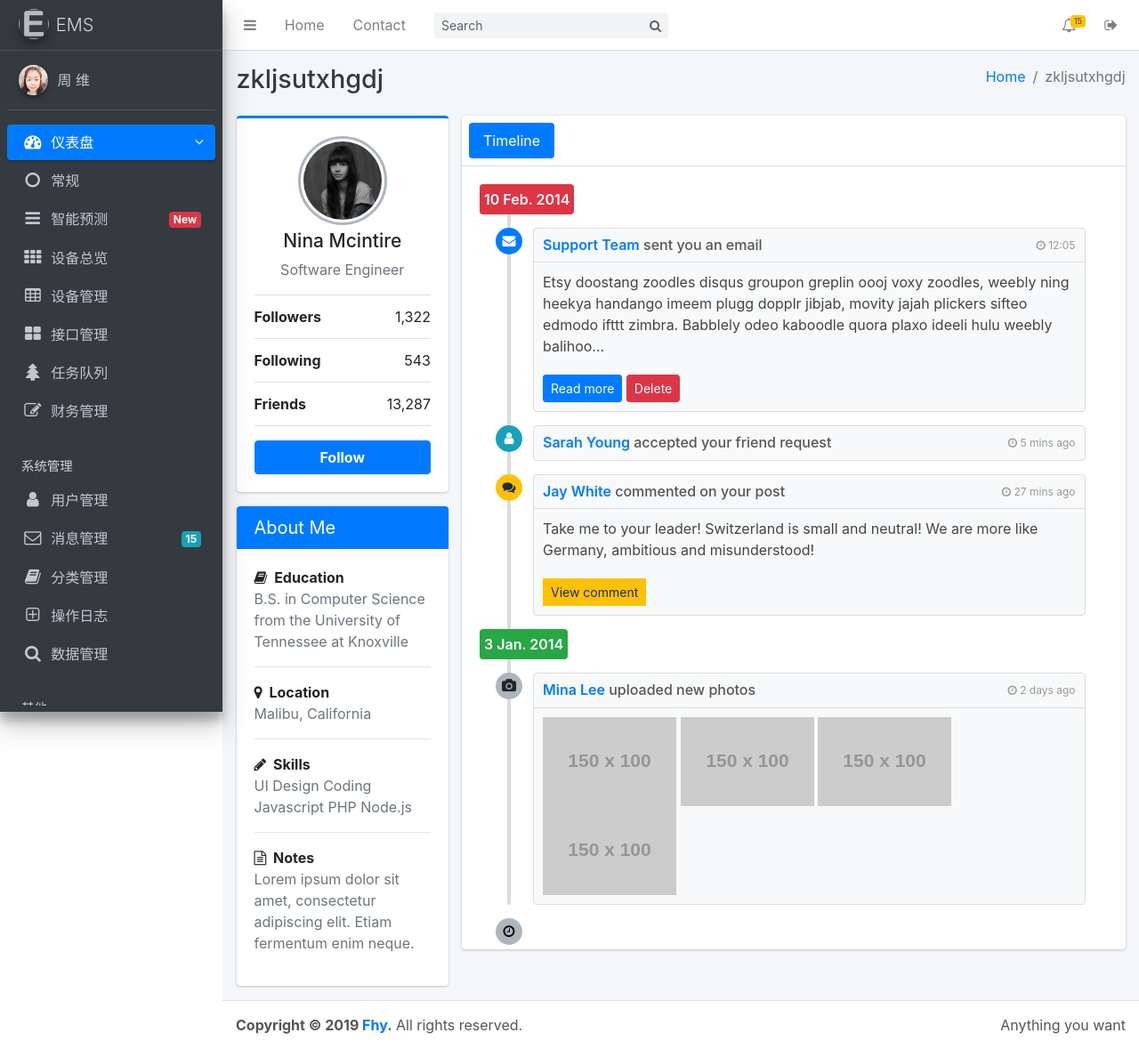
After one commit to xiaomao361/ems, a Django app: a page that uses ems/templates/detail.html in a window 1280 px wide. The commit adds this page. Shown: the whole page at 89% size. Run offline with Django 3.2, Linux system fonts and the light colour scheme; a user stored in the database is signed in; grey boxes labelled with a size stand in for pictures from a placeholder-image service; some libraries are stand-ins or nearby versions.

Commit message:
A: sample detail

```diff
--- /dev/null
+++ b/ems/templates/detail.html
@@ -0,0 +1,227 @@
+{% extends 'base.html' %}
+{% load staticfiles %}
+{% block title %} 设备详情 {% endblock %}
+
+{% block css %}
+<!-- Ionicons -->
+<link rel="stylesheet" href="{% static 'adminlte/css/ionicons.min.css' %}">
+{% endblock %}
+
+{% block content %}
+
+<!-- Main content -->
+<section class="content">
+    <div class="container-fluid">
+        <div class="row">
+            <div class="col-md-3">
+
+                <!-- Profile Image -->
+                <div class="card card-primary card-outline">
+                    <div class="card-body box-profile">
+                        <div class="text-center">
+                            <img class="profile-user-img img-fluid img-circle"
+                                src="{% static 'adminlte/img/user4-128x128.jpg' %}" alt="User profile picture">
+                        </div>
+
+                        <h3 class="profile-username text-center">Nina Mcintire</h3>
+
+                        <p class="text-muted text-center">Software Engineer</p>
+
+                        <ul class="list-group list-group-unbordered mb-3">
+                            <li class="list-group-item">
+                                <b>Followers</b> <a class="float-right">1,322</a>
+                            </li>
+                            <li class="list-group-item">
+                                <b>Following</b> <a class="float-right">543</a>
+                            </li>
+                            <li class="list-group-item">
+                                <b>Friends</b> <a class="float-right">13,287</a>
+                            </li>
+                        </ul>
+
+                        <a href="#" class="btn btn-primary btn-block"><b>Follow</b></a>
+                    </div>
+                    <!-- /.card-body -->
+                </div>
+                <!-- /.card -->
+
+                <!-- About Me Box -->
+                <div class="card card-primary">
+                    <div class="card-header">
+                        <h3 class="card-title">About Me</h3>
+                    </div>
+                    <!-- /.card-header -->
+                    <div class="card-body">
+                        <strong><i class="fa fa-book mr-1"></i> Education</strong>
+
+                        <p class="text-muted">
+                            B.S. in Computer Science from the University of Tennessee at Knoxville
+                        </p>
+
+                        <hr>
+
+                        <strong><i class="fa fa-map-marker mr-1"></i> Location</strong>
+
+                        <p class="text-muted">Malibu, California</p>
+
+                        <hr>
+
+                        <strong><i class="fa fa-pencil mr-1"></i> Skills</strong>
+
+                        <p class="text-muted">
+                            <span class="tag tag-danger">UI Design</span>
+                            <span class="tag tag-success">Coding</span>
+                            <span class="tag tag-info">Javascript</span>
+                            <span class="tag tag-warning">PHP</span>
+                            <span class="tag tag-primary">Node.js</span>
+                        </p>
+
+                        <hr>
+
+                        <strong><i class="fa fa-file-text-o mr-1"></i> Notes</strong>
+
+                        <p class="text-muted">Lorem ipsum dolor sit amet, consectetur adipiscing elit. Etiam fermentum
+                            enim neque.</p>
+                    </div>
+                    <!-- /.card-body -->
+                </div>
+                <!-- /.card -->
+            </div>
+            <!-- /.col -->
+            <div class="col-md-9">
+                <div class="card">
+                    <div class="card-header p-2">
+                        <ul class="nav nav-pills">
+                            <li class="nav-item"><a class="nav-link active" href="#timeline"
+                                    data-toggle="tab">Timeline</a>
+                            </li>
+                        </ul>
+                    </div><!-- /.card-header -->
+                    <div class="card-body">
+                        <!-- /.tab-pane -->
+                        <div class="tab-pane" id="timeline">
+                            <!-- The timeline -->
+                            <ul class="timeline timeline-inverse">
+                                <!-- timeline time label -->
+                                <li class="time-label">
+                                    <span class="bg-danger">
+                                        10 Feb. 2014
+                                    </span>
+                                </li>
+                                <!-- /.timeline-label -->
+                                <!-- timeline item -->
+                                <li>
+                                    <i class="fa fa-envelope bg-primary"></i>
+
+                                    <div class="timeline-item">
+                                        <span class="time"><i class="fa fa-clock-o"></i> 12:05</span>
+
+                                        <h3 class="timeline-header"><a href="#">Support Team</a> sent you an email
+                                        </h3>
+
+                                        <div class="timeline-body">
+                                            Etsy doostang zoodles disqus groupon greplin oooj voxy zoodles,
+                                            weebly ning heekya handango imeem plugg dopplr jibjab, movity
+                                            jajah plickers sifteo edmodo ifttt zimbra. Babblely odeo kaboodle
+                                            quora plaxo ideeli hulu weebly balihoo...
+                                        </div>
+                                        <div class="timeline-footer">
+                                            <a href="#" class="btn btn-primary btn-sm">Read more</a>
+                                            <a href="#" class="btn btn-danger btn-sm">Delete</a>
+                                        </div>
+                                    </div>
+                                </li>
+                                <!-- END timeline item -->
+                                <!-- timeline item -->
+                                <li>
+                                    <i class="fa fa-user bg-info"></i>
+
+                                    <div class="timeline-item">
+                                        <span class="time"><i class="fa fa-clock-o"></i> 5 mins ago</span>
+
+                                        <h3 class="timeline-header no-border"><a href="#">Sarah Young</a> accepted
+                                            your friend request
+                                        </h3>
+                                    </div>
+                                </li>
+                                <!-- END timeline item -->
+                                <!-- timeline item -->
+                                <li>
+                                    <i class="fa fa-comments bg-warning"></i>
+
+                                    <div class="timeline-item">
+                                        <span class="time"><i class="fa fa-clock-o"></i> 27 mins ago</span>
+
+                                        <h3 class="timeline-header"><a href="#">Jay White</a> commented on your post
+                                        </h3>
+
+                                        <div class="timeline-body">
+                                            Take me to your leader!
+                                            Switzerland is small and neutral!
+                                            We are more like Germany, ambitious and misunderstood!
+                                        </div>
+                                        <div class="timeline-footer">
+                                            <a href="#" class="btn btn-warning btn-flat btn-sm">View comment</a>
+                                        </div>
+                                    </div>
+                                </li>
+                                <!-- END timeline item -->
+                                <!-- timeline time label -->
+                                <li class="time-label">
+                                    <span class="bg-success">
+                                        3 Jan. 2014
+                                    </span>
+                                </li>
+                                <!-- /.timeline-label -->
+                                <!-- timeline item -->
+                                <li>
+                                    <i class="fa fa-camera bg-purple"></i>
+
+                                    <div class="timeline-item">
+                                        <span class="time"><i class="fa fa-clock-o"></i> 2 days ago</span>
+
+                                        <h3 class="timeline-header"><a href="#">Mina Lee</a> uploaded new photos
+                                        </h3>
+
+                                        <div class="timeline-body">
+                                            <img src="http://placehold.it/150x100" alt="..." class="margin">
+                                            <img src="http://placehold.it/150x100" alt="..." class="margin">
+                                            <img src="http://placehold.it/150x100" alt="..." class="margin">
+                                            <img src="http://placehold.it/150x100" alt="..." class="margin">
+                                        </div>
+                                    </div>
+                                </li>
+                                <!-- END timeline item -->
+                                <li>
+                                    <i class="fa fa-clock-o bg-gray"></i>
+                                </li>
+                            </ul>
+                        </div>
+                        <!-- /.tab-pane -->
+
+
+                        <!-- /.tab-pane -->
+                    </div>
+                    <!-- /.tab-content -->
+                </div><!-- /.card-body -->
+            </div>
+            <!-- /.nav-tabs-custom -->
+        </div>
+        <!-- /.col -->
+    </div>
+    <!-- /.row -->
+    </div><!-- /.container-fluid -->
+</section>
+<!-- /.content -->
+</div>
+<!-- /.content-wrapper -->
+
+{% endblock %}
+
+{% block script %}
+
+<!-- FastClick -->
+<script src="{% static 'plugins/fastclick/fastclick.js' %}"></script>
+<!-- page script -->
+
+{% endblock %}
--- a/ems/views.py
+++ b/ems/views.py
@@ -42,6 +42,16 @@ def index(request):
 def equipment(request):
     equs = models.Equipment.objects.all()
     return render(request, 'equipment.html', {'page': 'Equipment', 'equs': equs})
+
+@login_required
+def detail(request):
+    if request.method == "GET":
+         sn = request.GET['sn']
+    # sn = request.POST['sn']
+    # eqs = models.Equipment.objects.get(sn=sn)
+    # return render(request, 'detail.html', {'page': 'detail', 'eqs': 'eqs'})
+    return render(request, 'detail.html', {'page': sn})
+
 # login for normal user
 # def login(request):
 #     if request.method == "POST":
--- a/mysite/urls.py
+++ b/mysite/urls.py
@@ -26,5 +26,6 @@ urlpatterns = [
     url(r'^logout/', views.logout),
     url(r'^index/', views.index),
     url(r'^equipment/', views.equipment),
+    url(r'^detail/', views.detail),
     url(r'^$', views.index),
 ]
```
Also changed, not shown: ems/templates/equipment.html (+7 -0 lines), db.sqlite3.
